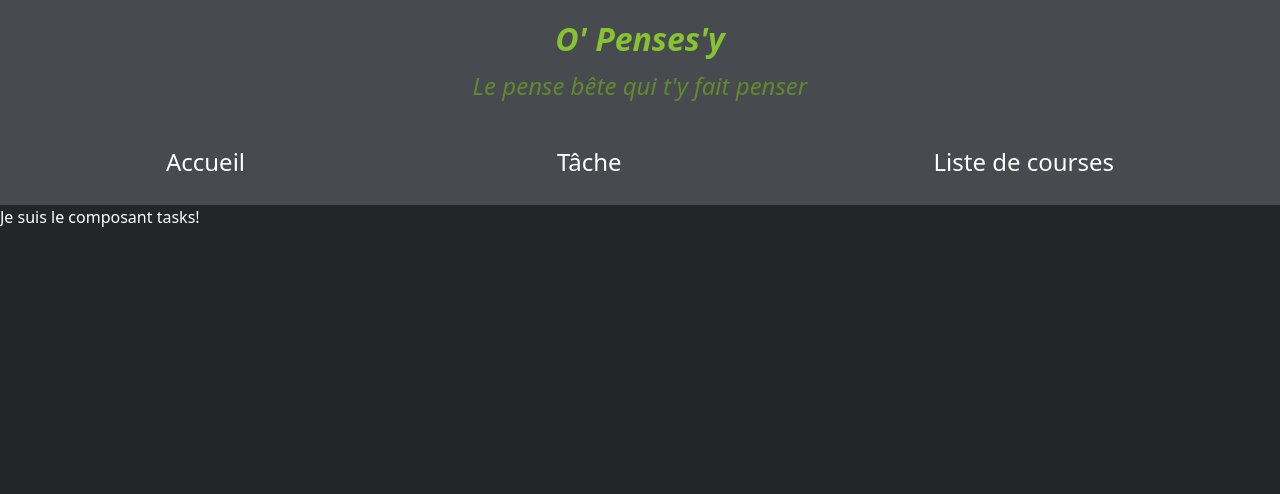
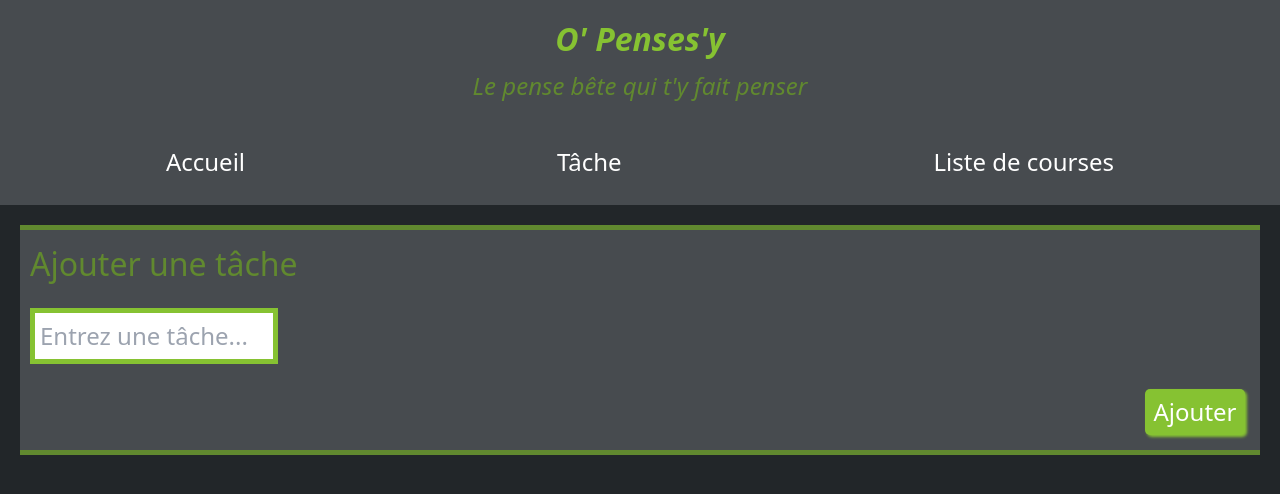
Before and after one commit to AlbanBerthn/todolist-next, a Next.js app: page /Task in a window 1280 px wide. Shown: the top 494 px of the page. Built offline with nearby package versions, Linux system fonts and the light colour scheme.

Commit message:
mise en place de la page des taches, mise en place de l'input pour ajouter une tache

```diff
--- a/src/app/Task/page.tsx
+++ b/src/app/Task/page.tsx
@@ -1,3 +1,33 @@
+"use client";
+import { useState } from "react";
+import "./task.scss";
+
 export default function Task() {
-  return <h1>Je suis le composant tasks!</h1>;
+  const [task, setTask] = useState("");
+
+  function handleChange(event: any) {
+    setTask(event.target.value);
+  }
+  return (
+    <div className="task">
+      <div className="task__form">
+        <label className="task__form--label" htmlFor="task">
+          {" "}
+          Ajouter une tâche
+        </label>
+        <input
+          className="task__form--input"
+          type="text"
+          placeholder="Entrez une tâche..."
+          id="task"
+          value={task}
+          onChange={handleChange}
+        ></input>
+        <button className="task__form--button">Ajouter</button>
+      </div>
+      <div className="task__list">
+        <ul className="task__list_items"></ul>
+      </div>
+    </div>
+  );
 }
--- /dev/null
+++ b/src/app/Task/task.scss
@@ -0,0 +1,40 @@
+.task {
+  &__form {
+    display: flex;
+    flex-direction: column;
+    flex-wrap: nowrap;
+    margin: 20px;
+    background-color: #474b4f;
+    border-top: 5px solid #61892f;
+    border-bottom: 5px solid #61892f;
+  }
+
+  &__form--label {
+    display: block;
+    // width: 100%;
+    margin: 10px;
+    color: #61892f;
+    font-size: 2em;
+  }
+
+  &__form--input {
+    border: 5px solid #86c232;
+    margin: 10px;
+    width: 20%;
+    padding: 5px;
+    color: black;
+    font-size: 1.5em;
+  }
+
+  &__form--button {
+    background-color: #86c232;
+    border-radius: 5px;
+    margin: 15px;
+    font-size: 1.5em;
+    width: 100px;
+    padding: 5px;
+    box-shadow: 2px 2px 3px #86c232;
+    align-self: self-end;
+    justify-self: end;
+  }
+}
```
